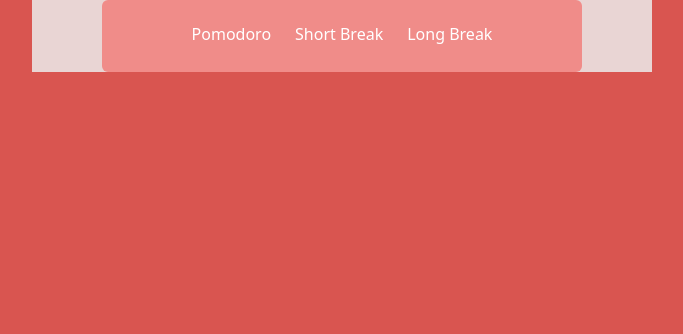
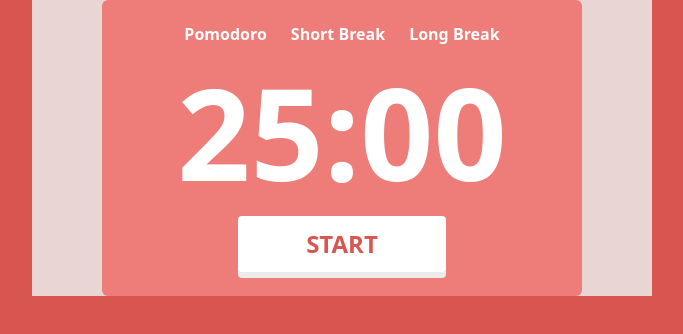
Before and after one commit to JanKrysztop/pomodoro, a React (Create React App) app: page / in a window 1280 px wide. Shown: the top 334 px of the page, without its empty margins (298-981 px from the left). Built offline with nearby package versions, Linux system fonts and the light colour scheme.

Commit message:
Simple UI added for clock component

```diff
--- a/src/components/Clock.js
+++ b/src/components/Clock.js
@@ -1,16 +1,18 @@
 export const Clock = () => {
   return (
     <div className="bg-[#e9d5d4] m-auto flex justify-center align-middle max-w-[620px]">
-      <div className="max-w-[480px] w-full bg-[#f08c89] pt-5 pb-6 rounded-md">
+      <div className="max-w-[480px] w-full bg-[#ee7c78] pt-5 pb-6 rounded-md">
         <div className="flex justify-center align-middle">
-          <button className="rounded border-none text-base py-0.5 px-3 h-7 cursor-pointer text-white">
-            Pomodoro
-          </button>
-          <button className="rounded border-none text-base py-0.5 px-3 h-7 cursor-pointer text-white">
-            Short Break
-          </button>
-          <button className="rounded border-none text-base py-0.5 px-3 h-7 cursor-pointer text-white">
-            Long Break
+          <button className="btn-clock">Pomodoro</button>
+          <button className="btn-clock">Short Break</button>
+          <button className="btn-clock">Long Break</button>
+        </div>
+        <div className="text-9xl font-bold mt-5 text-white text-center">
+          25:00
+        </div>
+        <div className="justify-center flex">
+          <button className="cursor-pointer border-none mt-5 px-3 rounded shadow-[0_6px_0_rgb(235,235,235)] bg-white text-2xl font-bold text-[#d95550] h-14 w-52 ">
+            START
           </button>
         </div>
       </div>
--- a/src/index.css
+++ b/src/index.css
@@ -1,3 +1,9 @@
 @tailwind base;
 @tailwind components;
 @tailwind utilities;
+
+@layer components {
+  .btn-clock {
+    @apply rounded border-none text-base py-0.5 px-3 h-7 cursor-pointer text-white font-bold focus:bg-[#a15e5c];
+  }
+}
```
